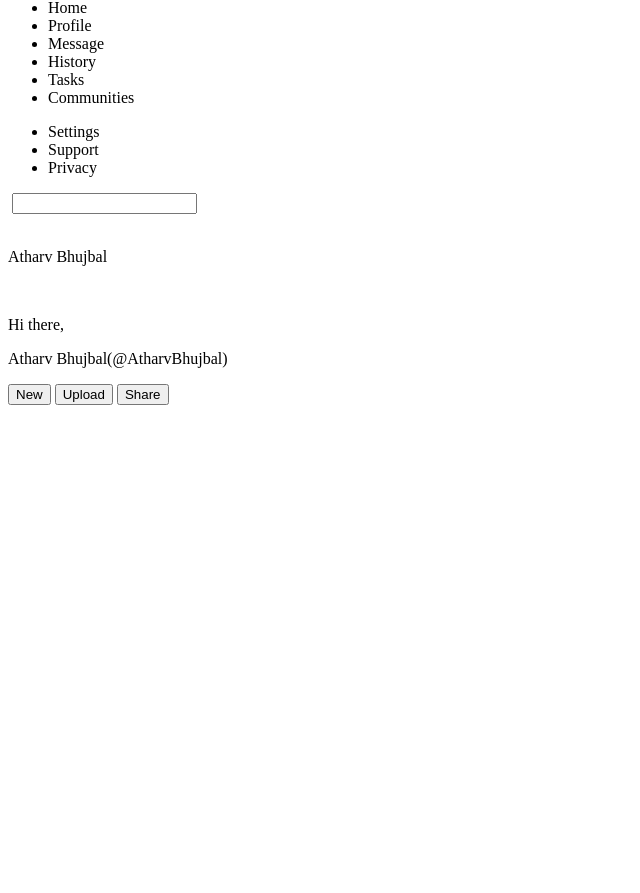
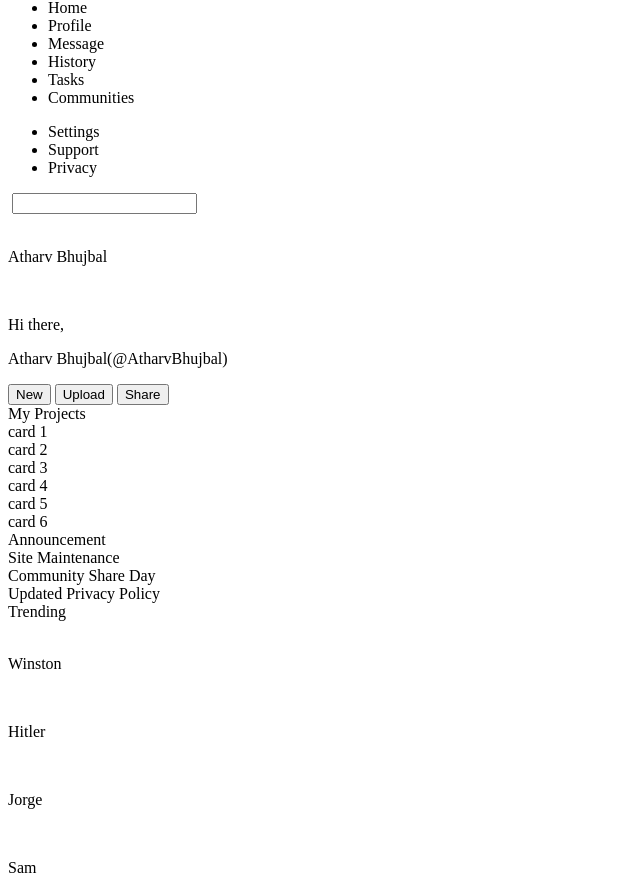
Before and after one commit to AtharvBhujbal/Admin_Dashboard, a plain HTML site: page index.html in a window 1280 px wide. Shown: the part 43-936 px from the top of the page, without its empty margins (0-640 px from the left). Before the commit the page ends 800 px from the top, so only its background shows below. Drawn offline with Linux system fonts and the light colour scheme.

Commit message:
Created Content Container

```diff
--- a/index.html
+++ b/index.html
@@ -47,6 +47,46 @@
                 <button>Share</button>
             </div>
         </div>
+        <div class="content">
+            <div class="projects">
+                <div class="heading">My Projects</div>
+                <div class="projects_container">
+                    <div class="card">card 1</div>
+                    <div class="card">card 2</div>
+                    <div class="card">card 3</div>
+                    <div class="card">card 4</div>
+                    <div class="card">card 5</div>
+                    <div class="card">card 6</div>
+                </div>
+            </div>
+            <div class="announce">
+                <div class="heading">Announcement</div>
+                <div class="announce_container">
+                    <div>Site Maintenance</div>
+                    <div>Community Share Day</div>
+                    <div>Updated Privacy Policy</div>
+                </div>
+            </div>
+            <div class="trending">
+                <div class="heading">Trending</div>
+                <div>
+                    <img src="" alt="">
+                    <p>Winston</p>
+                </div>
+                <div>
+                    <img src="" alt="">
+                    <p>Hitler</p>
+                </div>
+                <div>
+                    <img src="" alt="">
+                    <p>Jorge</p>
+                </div>
+                <div>
+                    <img src="" alt="">
+                    <p>Sam</p>
+                </div>
+            </div>
+        </div>
     </div>
 </body>
 </html>
```
